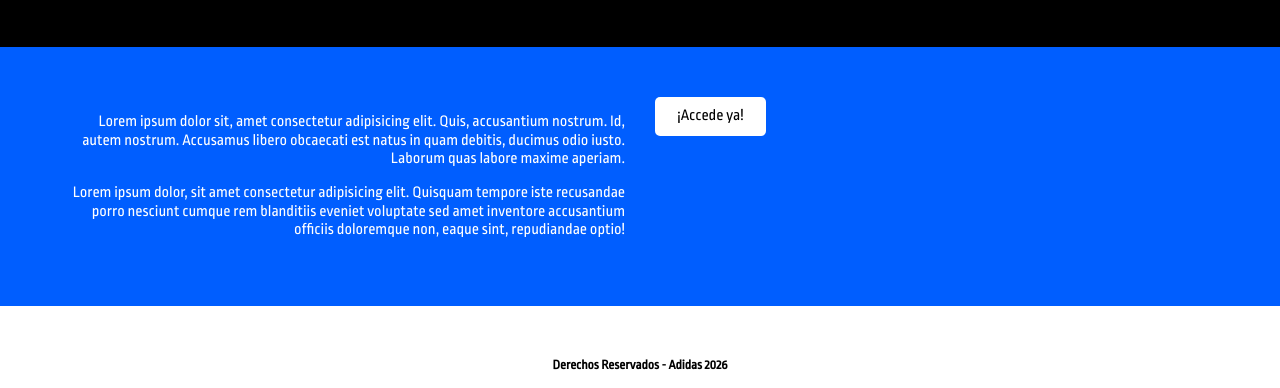
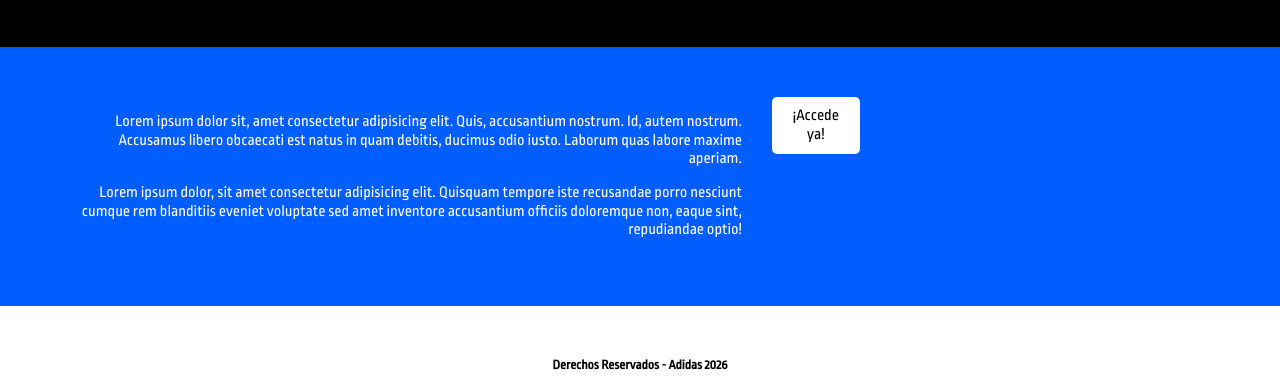
Before and after one commit to alxpg/Website-Adidas-World-Cup-26, a plain HTML site: page index.html in a window 1280 px wide. Shown: the part 2701-3089 px from the top of the page. Drawn offline with Linux system fonts and the light colour scheme.

Commit message:
modificaciones alboton de accede ya

```diff
--- a/css/style.css
+++ b/css/style.css
@@ -122,6 +122,14 @@ h2
     border: none;
     border-radius: 5px;
 }
+
+.boton.boton-centrado
+{
+    display: flex;
+    justify-content: center;
+    align-items: center;
+}
+
 
 .boton:hover
 {
--- a/index.html
+++ b/index.html
@@ -179,17 +179,16 @@
         </section>
         <section id="accesos" class="interno-t interno-b">
             <div class="container">
-                <div class="fila">
-                    <div class="columna columna-50 texto-derecha">
+                <div class="fila fila-alineada-centrada">
+                    <div class="columna columna-60 texto-derecha">
                         <p>Lorem ipsum dolor sit, amet consectetur adipisicing elit. Quis, accusantium nostrum. Id, autem nostrum. Accusamus libero obcaecati est natus in quam debitis, ducimus odio iusto. Laborum quas labore maxime aperiam.</p><p>Lorem ipsum dolor, sit amet consectetur adipisicing elit. Quisquam tempore iste recusandae porro nesciunt cumque rem blanditiis eveniet voluptate sed amet inventore accusantium officiis doloremque non, eaque sint, repudiandae optio!</p>
                     </div>
-                    <div class="columna columna-50">
+                    <div class="columna columna-40 texto-izquierda">
                         <a href="#" class="boton boton-blanco">¡Accede ya!</a>
                     </div>
                 </div>
             </div>
-        </section>
-    </main>
+        </section>    </main>
     <footer>
         <div class="container">
             <div class="fila">
```
